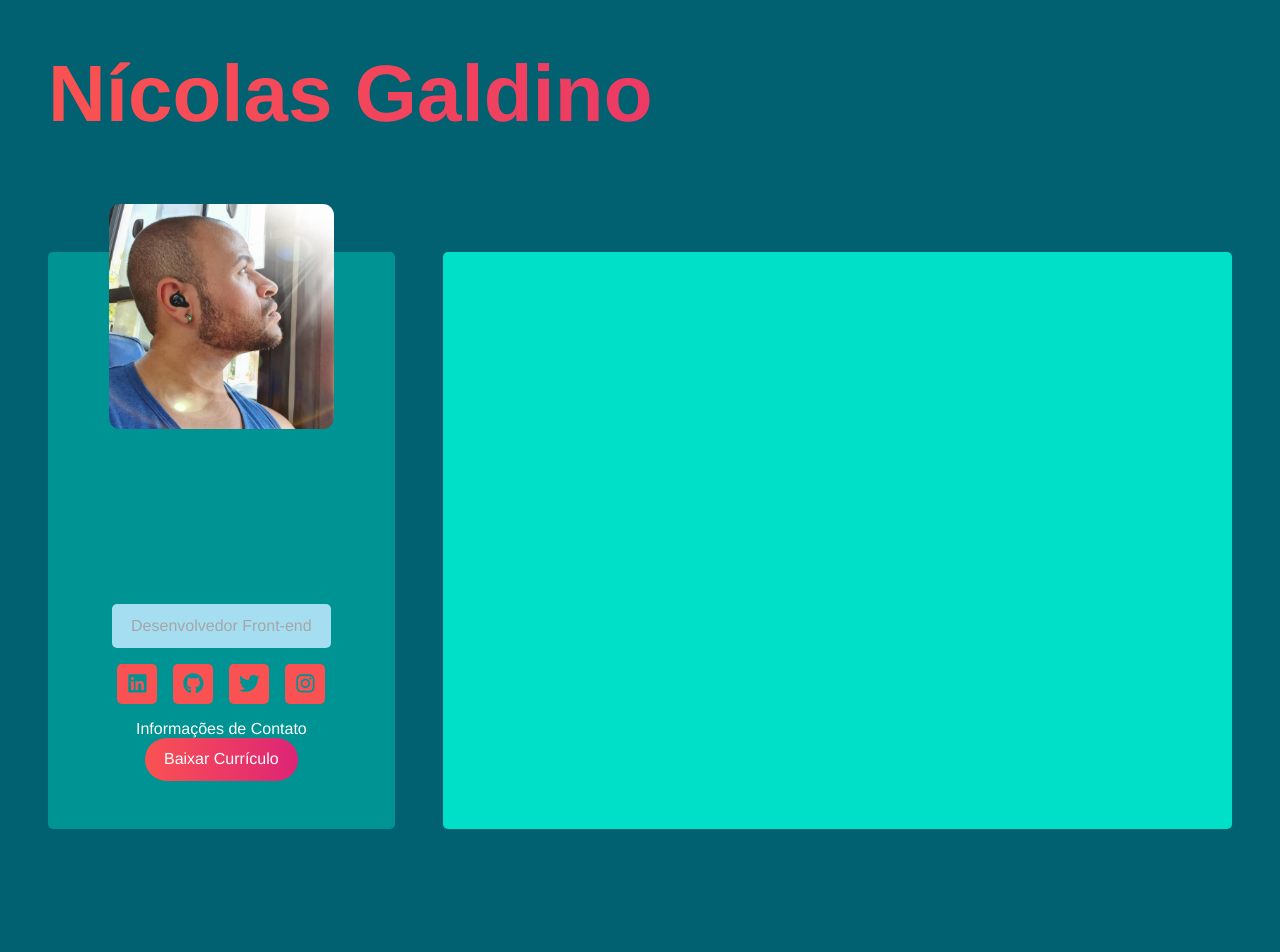
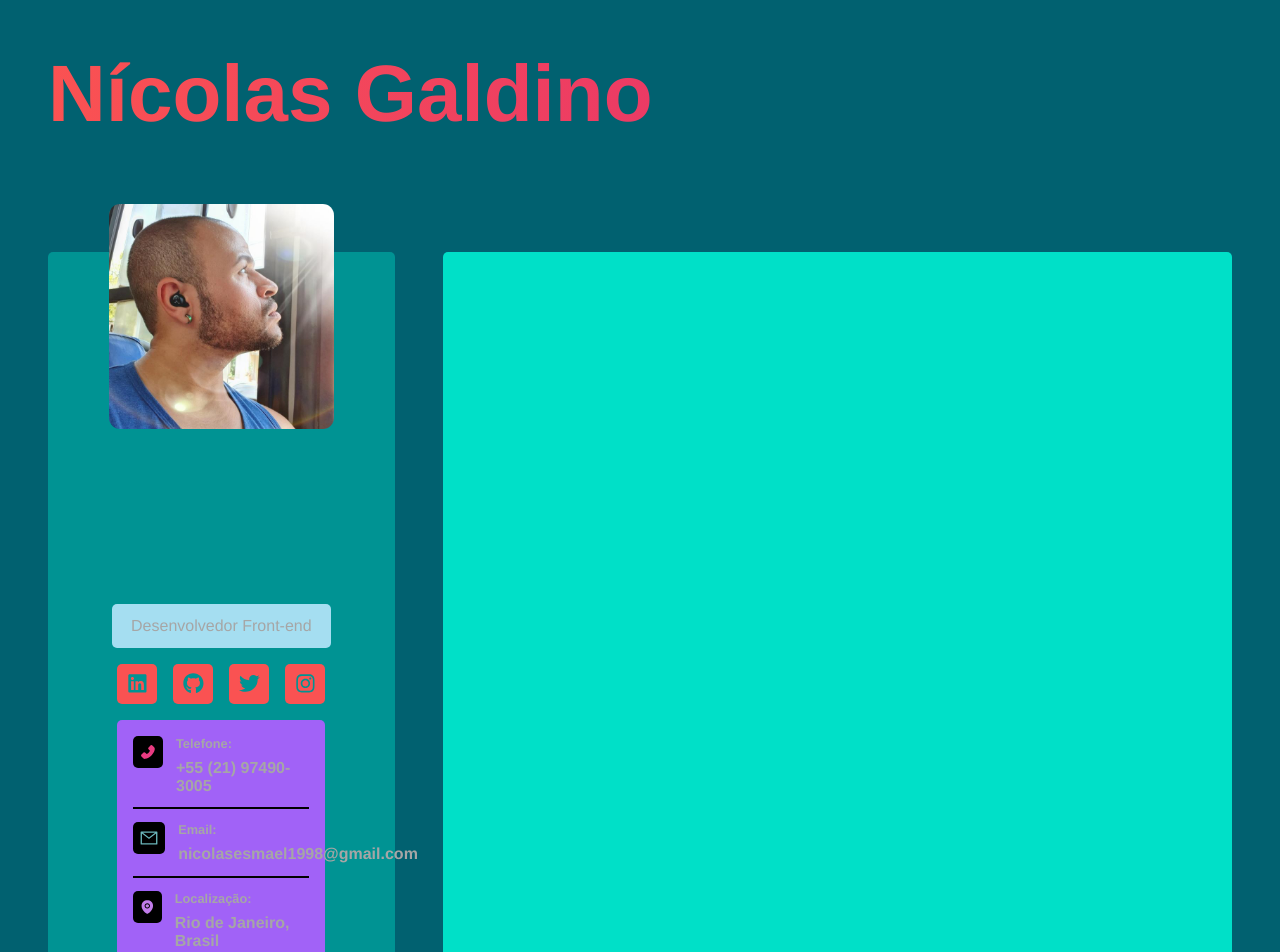
Before and after one commit to nicolasgaldino/curriculum-vitae, a React (Create React App) app: page / in a window 1280 px wide. Shown: the top 952 px of the page. Before the commit the page ends 877 px from the top, so only its background shows below. Built offline with nearby package versions, Linux system fonts and the light colour scheme.

Commit message:
SideBer finalizada.

```diff
--- /dev/null
+++ b/src/components/ContactInfo.jsx
@@ -0,0 +1,32 @@
+import { AiFillPhone, AiOutlineMail, AiFillEnvironment } from 'react-icons/ai';
+import styles from '../styles/components/ContactInfo.module.css';
+import InfoCard from './InfoCard';
+
+const ContactInfo = () => {
+  return (
+    <>
+      <section className={styles.contactInfo}>
+        <InfoCard
+          iconName={styles.infoPhone}
+          icon={<AiFillPhone />}
+          title="Telefone:"
+          paragraph="+55 (21) 97490-3005"
+        />
+        <InfoCard
+          iconName={styles.infoEmail}
+          icon={<AiOutlineMail />}
+          title="Email:"
+          paragraph="nicolasesmael1998@gmail.com"
+        />
+        <InfoCard
+          iconName={styles.infoLocation}
+          icon={<AiFillEnvironment />}
+          title="Localização:"
+          paragraph="Rio de Janeiro, Brasil"
+        />
+      </section>
+    </>
+  )
+}
+
+export default ContactInfo
--- /dev/null
+++ b/src/components/InfoCard.jsx
@@ -0,0 +1,19 @@
+import styles from '../styles/components/InfoCard.module.css';
+
+const InfoCard = ({ title, paragraph, icon, iconName }) => {
+  return (
+    <>
+      <div className={styles.InfoCard}>
+        <div className={iconName}>
+          {icon}
+          <div>
+            <h3>{title}</h3>
+            <p>{paragraph}</p>
+          </div>
+        </div>
+      </div>
+    </>
+  )
+}
+
+export default InfoCard
--- a/src/components/Sidebar.jsx
+++ b/src/components/Sidebar.jsx
@@ -1,19 +1,20 @@
 import ProfilePic from '../img/profile.jpg';
 import styles from '../styles/components/Sidebar.module.css';
 import Button from './Button';
+import ContactInfo from './ContactInfo';
 import SocialMedia from './SocialMedia';
 
 const Sidebar = () => {
   return (
     <>
       <aside className={styles.sideBar}>
-        <img src={ProfilePic} alt="Nícolas Galdino"/>
+        <img src={ProfilePic} alt="Nícolas Galdino" />
         <p className={styles.title}>Desenvolvedor Front-end</p>
         <SocialMedia />
-        <p>Informações de Contato</p>
+        <ContactInfo />
         <Button
-        link="#"
-        text='Baixar Currículo'
+          link="#"
+          text='Baixar Currículo'
         />
       </aside>
     </>
--- /dev/null
+++ b/src/styles/components/ContactInfo.module.css
@@ -0,0 +1,39 @@
+.contactInfo {
+  display: flex;
+  justify-content: center;
+  align-items: center;
+  flex-direction: column;
+  background-color: var(--purple);
+  border-radius: 5px;
+  padding: 1rem;
+  margin-bottom: 2rem;
+  text-align: left;
+  width: 60%;
+}
+
+.contactInfo svg {
+  background-color: var(--black);
+  border-radius: 5px;
+  padding: 0.4rem;
+  width: 2rem;
+  height: 2rem;
+}
+
+.infoPhone {
+  color: var(--phoneColor);
+}
+
+.infoEmail {
+  color: var(--emailColor);
+}
+
+.infoLocation {
+  color: var(--locationColor);
+}
+
+.infoPhone,
+.infoEmail,
+.infoLocation {
+  display: flex;
+  gap: .8rem;
+}
--- /dev/null
+++ b/src/styles/components/InfoCard.module.css
@@ -0,0 +1,21 @@
+.InfoCard {
+  display: flex;
+  justify-content: start;
+  align-items: center;
+  gap: 1rem;
+  padding-bottom: .8rem;
+  margin-bottom: .8rem;
+  border-bottom: 2px solid var(--black);
+  width: 100%;
+}
+
+.InfoCard h3 {
+  color: var(--light-white);
+  font-size: .8rem;
+  margin-bottom: .5rem;
+}
+
+.InfoCard p {
+  color: var(--light-white);
+  font-weight: bold;
+}
--- a/src/styles/index.css
+++ b/src/styles/index.css
@@ -1,4 +1,5 @@
 :root {
+  --black: #000000;
   --white: #ffffff;
   --light-white: #a6a6a6;
   --purple: #a162f7;
@@ -10,6 +11,9 @@
   --light-green: #00e0c8;
   --light-gradient: #fa5252;
   --bold-gradient: #dd2476;
+  --phoneColor: #e93b81;
+  --emailColor: #6ab5b9;
+  --locationColor: #c17ceb;
 }
 
 * {
@@ -35,10 +39,10 @@ svg {
 }
 
 ::-webkit-scrollbar-track {
-  background-color: black;
+  background-color: var(--cyan);
 }
 
 ::-webkit-scrollbar-thumb {
-  background-color: white;
+  background-color: var(--blue);
   border-radius: 3.125rem;
 }
```
